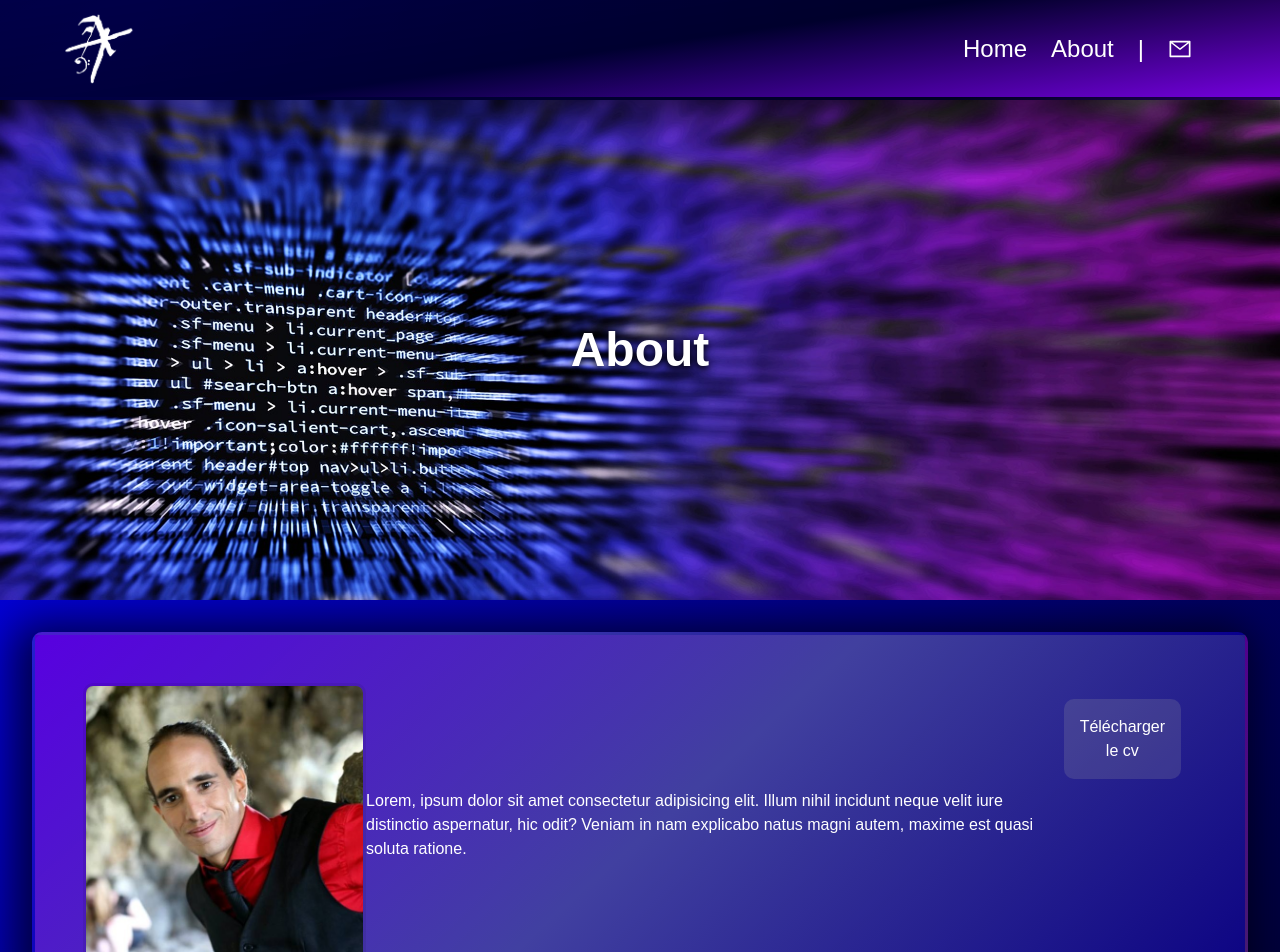
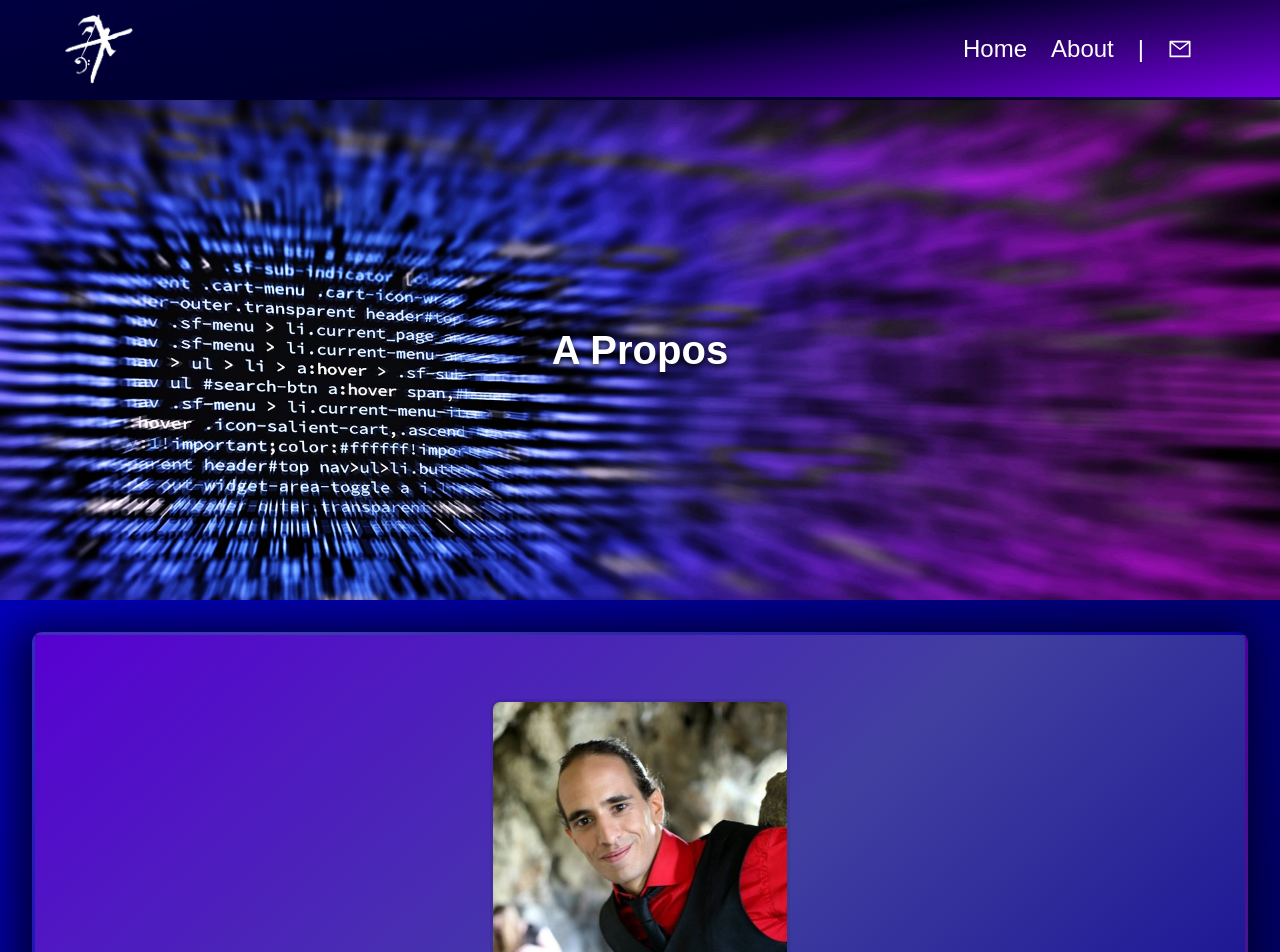
Before and after one commit to Xenfeild/portfolio_v2, a Next.js app: page /about in a window 1280 px wide. Shown: the top 952 px of the page. Built offline with nearby package versions, Linux system fonts and the light colour scheme.

Commit message:
backToPortfolio

```diff
--- a/src/componenets/cards/CardAbout.js
+++ b/src/componenets/cards/CardAbout.js
@@ -14,13 +14,13 @@ export default function CardAbout() {
     <div className='photo'>
       <img src="/img/1652787781819.jpg" alt=""/>
     </div>
-    <div className=''>
-      <p>Lorem, ipsum dolor sit amet consectetur adipisicing elit. Illum nihil incidunt neque velit iure distinctio aspernatur, hic odit? Veniam in nam explicabo natus magni autem, maxime est quasi soluta ratione.
+    <div className='descriptionAbout'>
+      <p>"Je suis Antonio Torres developpeur front end passionné par la création d'expériences en ligne captivantes. Fort d'une base en HTML, CSS, JavaScript et php et d'utilisation de framework tel que wordpress, Symfony et react Js je m'efforce de transformer des concepts créatifs en sites web fonctionnels et esthétiques. Toujours avide d'apprendre, je suis ouvert aux nouvelles technologies et prêt à collaborer pour relever des défis passionnants. Mon objectif est de grandir en tant que professionnel du développement web tout en contribuant à des projets innovants et inspirants."
       </p>
     </div>
+    <div className='AboutBtn'>
+    <button onClick={handleDownload}>Télécharger le cv</button>
   </div>
-  <div className='AboutBtn'>
-    <button onClick={handleDownload}>Télécharger le cv</button>
   </div>
 </section>
   )
--- a/src/pages/about.js
+++ b/src/pages/about.js
@@ -5,6 +5,7 @@ import Layout from '@/componenets/Layout';
 import { createClient } from 'contentful';
 import Link from 'next/link';
 import Card from '@/componenets/cards/Card';
+
 
 // const inter = Inter({ subsets: ['latin'] })
 const montserrat = Montserrat ({ weight: ["300","400", "500", "900"],
@@ -20,7 +21,7 @@ export default function about({posts}) {
         <Layout>
           <section className='hero'>
             <div className='welcome'>
-              <h2 className=''>About</h2>
+              <h2 className=''>A Propos</h2>
             </div>
           </section>
           <CardAbout/>
@@ -56,7 +57,6 @@ export default function about({posts}) {
                 <p>React JS</p>
               </div>
             </div>
-
             {/* <input type="button" value="test download" onClick={handleDownload} className='downloadBtn'/> */}
           </section>
         </Layout>
--- a/src/pages/index.js
+++ b/src/pages/index.js
@@ -4,6 +4,7 @@ import Layout from '@/componenets/Layout';
 import { createClient } from 'contentful';
 import Link from 'next/link';
 import Card from '@/componenets/cards/Card';
+
 
 // const inter = Inter({ subsets: ['latin'] })
 const kanit = Kanit ({ weight: ["300","400", "500", "900"],
@@ -20,6 +21,7 @@ export default function Home({posts}) {
               <h1 className=''>Antonio Torres Web-developpeur</h1>
             </div>
           </section>
+          <about/>
           <section className='project'>
             <h2>Mes Projets</h2>
             <div className='home'>
--- a/src/styles/globals.css
+++ b/src/styles/globals.css
@@ -125,7 +125,8 @@ h1{
   justify-content: center;
   align-items: center;
   font-weight: bold;
-  font-size: 3rem;
+  font-size: 2.5rem;
+  margin: 1rem;
   color: #fff;
   text-shadow: 0px 3px 7px #000000;
 }
@@ -135,7 +136,7 @@ h2{
   justify-content: center;
   align-items: center;
   font-weight: bold;
-  font-size: 3rem;
+  font-size: 2.5rem;
   color: #fff;
   text-shadow: 0px 3px 7px #000000;
 }
@@ -144,7 +145,8 @@ body{
   color: #fff;
   width: 100%;
   height: 100vh;
-  background-size: 500% 500%;
+  background-size: 850% 850%;
+  /* background-repeat: no-repeat; */
   background-image: linear-gradient(-45deg, rgb(123, 0, 255) 0%, rgb(0, 0, 0) 25%, rgb(4, 0, 255) 51%, #000000 100%);
   -webkit-animation: AnimateBG 30s ease infinite;
           animation: AnimateBG 30s ease infinite;
@@ -232,12 +234,16 @@ body{
   display: flex;
   justify-content: space-around;
   align-items: center;
-  /* flex-wrap: wrap; */
+  flex-wrap: wrap;
 }
 
+.descriptionAbout{
+  margin: 1rem;
+}
 
 .photo{
   max-width: 300px;
+  margin: 1rem;
 }
 
 .about img {
```
